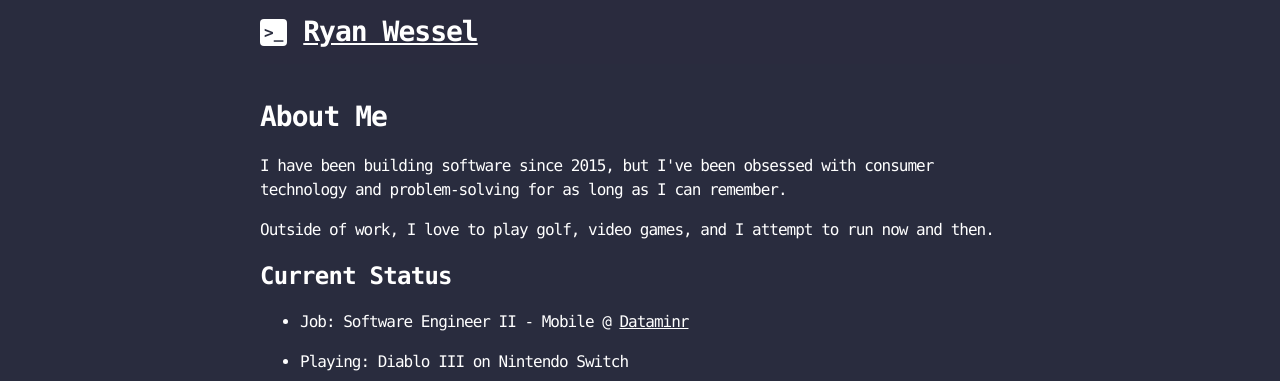
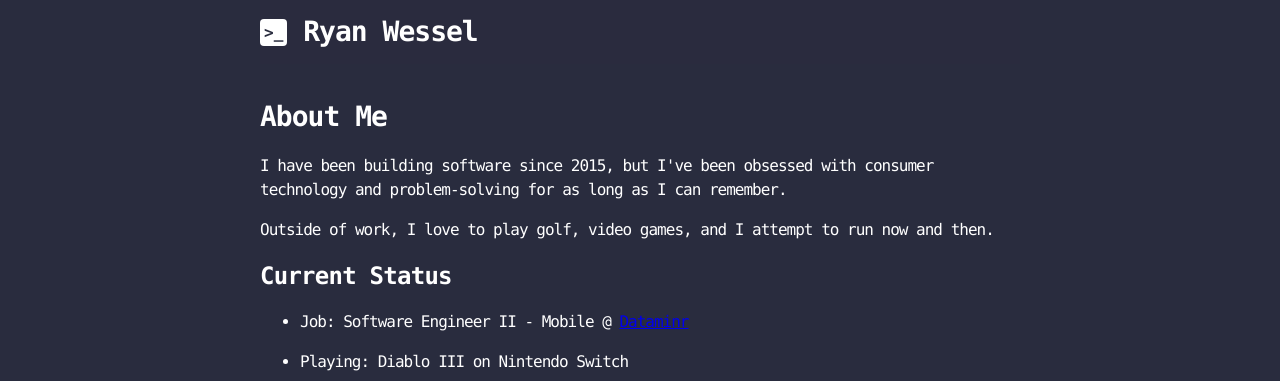
Before and after one commit to ryanjwessel/ryanjwessel.com, a Next.js app: page /info in a window 1280 px wide. Shown: the top 381 px of the page. Built offline with nearby package versions, Linux system fonts and the light colour scheme.

Commit message:
🐛 FIX: remove opacity transitions and provide default styles for links across the site so they stand out more

```diff
--- a/src/components/StyledFooter.js
+++ b/src/components/StyledFooter.js
@@ -61,9 +61,7 @@
 
   a.icon-link:hover {
     cursor: pointer;
-    color: #fff;
     opacity: 1;
-
     svg {
       fill: #fff;
     }
--- a/src/components/StyledHeader.js
+++ b/src/components/StyledHeader.js
@@ -13,12 +13,9 @@
   }
 
   nav a {
+    cursor: pointer;
     display: flex;
     align-items: center;
-
-    &:hover {
-      cursor: pointer;
-    }
   }
 `;
 
--- a/src/styles/defaults.css
+++ b/src/styles/defaults.css
@@ -1,7 +1,6 @@
 * {
   box-sizing: inherit;
   line-height: 1.5;
-  transition: opacity 0.2s ease;
 }
 html {
   box-sizing: border-box;
@@ -17,11 +16,18 @@
   -webkit-font-smoothing: antialiased;
   -moz-osx-font-smoothing: grayscale;
 }
-a {
-  text-decoration: underline;
+a,
+a:link,
+a:any-link,
+a:-webkit-any-link,
+a:-moz-any-link {
   color: #fff;
+  border-bottom: 2px solid transparent;
+  text-decoration: none;
+  font-weight: bold;
 }
 a:hover {
+  text-decoration: underline;
   opacity: 0.5;
 }
 img {
```
